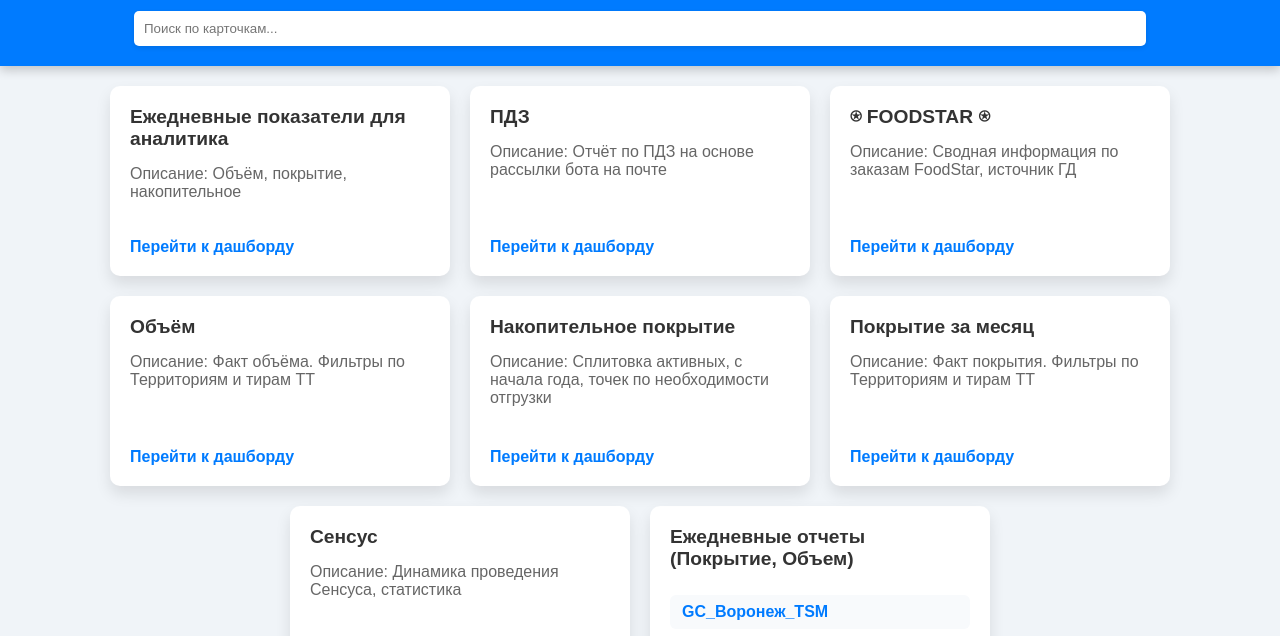
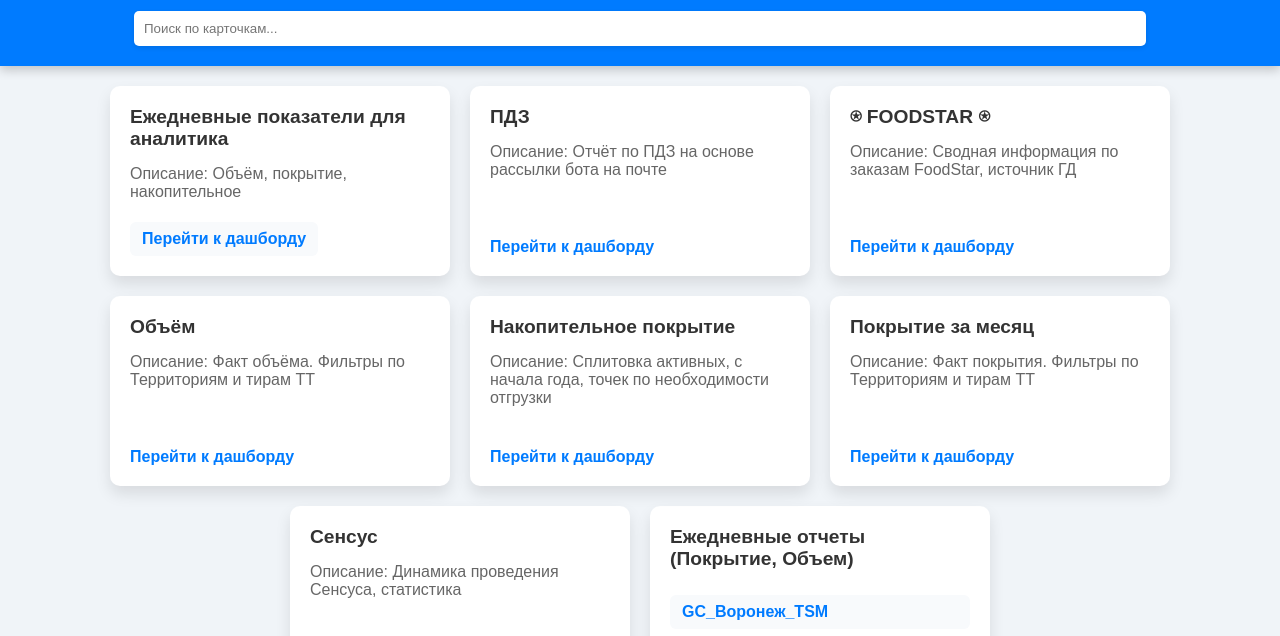
Before and after one commit to narciSSuca/narciSSuca.github.io, a plain HTML site: page index.html in a window 1280 px wide. Shown: the part 159-795 px from the top of the page. Drawn offline with Linux system fonts and the light colour scheme.

Commit message:
Update index.html

```diff
--- a/index.html
+++ b/index.html
@@ -19,7 +19,7 @@
         <div class="card regular-card">
             <h2>Ежедневные показатели для аналитика</h2>
             <p>Описание: Объём, покрытие, накопительное</p>
-            <a href="https://datalens.yandex/x08wvggzw8aaj" target="_blank">Перейти к дашборду</a>
+            <a href="https://datalens.yandex/x08wvggzw8aaj" target="_blank" class="reports-link">Перейти к дашборду</a>
         </div>
 
         <div class="card regular-card">
```
